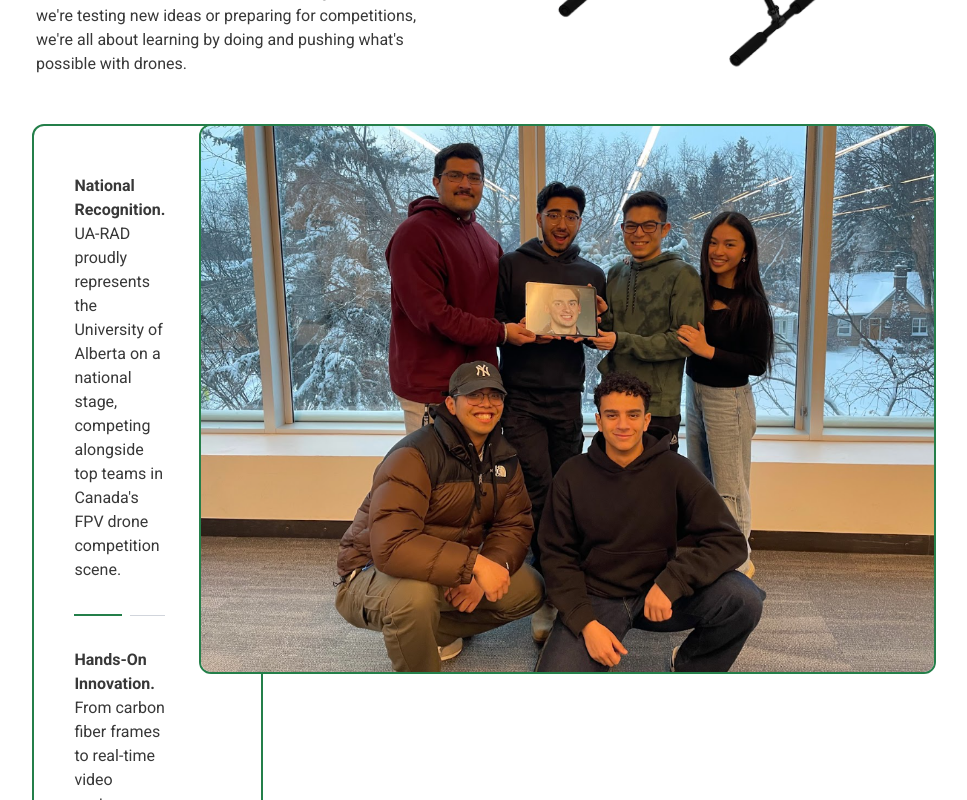
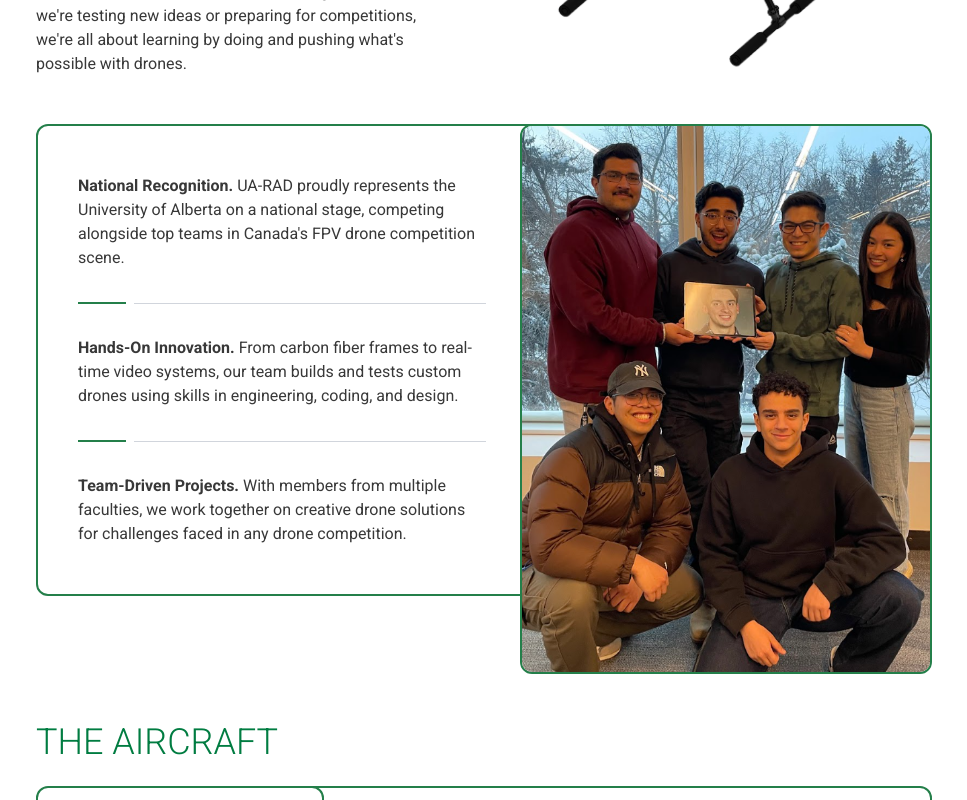
Before and after one commit to alejandrocqvd/ua-rad, a Next.js app: page / in a window 1280 px wide. Shown: the part 1460-2260 px from the top of the page, without its empty margins (156-1123 px from the left). Built offline with nearby package versions, Linux system fonts and the light colour scheme.

Commit message:
fixed orignal page

```diff
--- a/src/features/home/HomePage.jsx
+++ b/src/features/home/HomePage.jsx
@@ -90,7 +90,7 @@ const MissionSection = () => {
 const SpecialtiesSection = () => {
   return (
     <section className="flex flex-row justify-center items-start w-full max-w-4xl mx-auto my-12 overflow-visible">
-      <div className="relative flex-1 z-10 mx-2 md:mx-0 md:-mr-16 bg-white rounded-xl border-2 border-[#247F4A] py-12 px-10 md:pr-24">
+      <div className="relative flex-1 min-w-0 z-10 mx-2 md:mx-0 md:-mr-16 bg-white rounded-xl border-2 border-[#247F4A] py-12 px-10 md:pr-24">
         <p className="text-left">
           <span className="font-bold">National Recognition. </span>
           UA-RAD proudly represents the University of Alberta on a
@@ -115,7 +115,7 @@ const SpecialtiesSection = () => {
         alt="UA Rad Team Photo"
         width={1089}
         height={812}
-        className="hidden md:flex relative flex-1 z-20 w-full h-[550px] rounded-xl border-2 border-[#247F4A] object-cover"
+        className="hidden md:flex relative flex-1 min-w-0  z-20 w-full h-[550px] rounded-xl border-2 border-[#247F4A] object-cover"
       />
     </section>
   );
```
